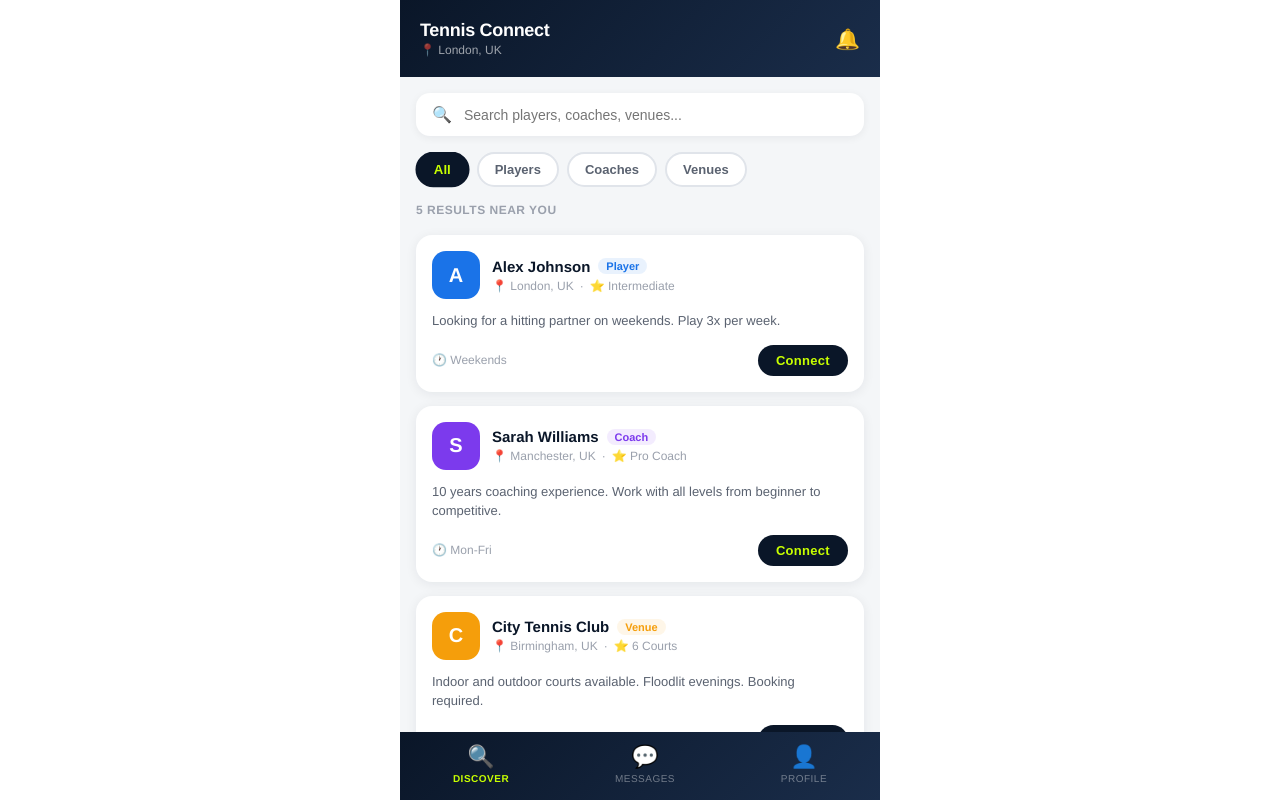
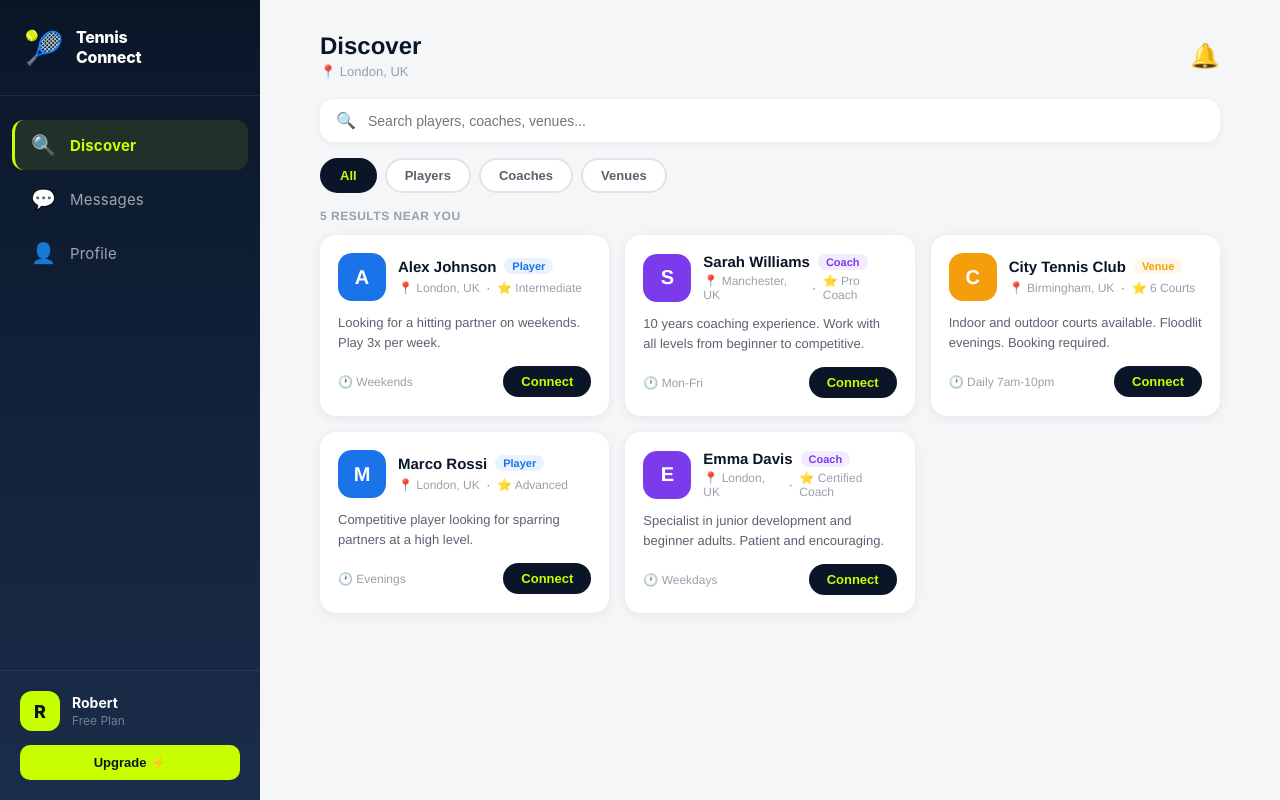
Before and after one commit to betukerrobert/tennis-connect, a React (Create React App) app: page /discovery in a window 1280 px wide. Shown: the top 800 px of the page. Built offline with nearby package versions, Linux system fonts and the light colour scheme.

Commit message:
redesign all pages and add video background

```diff
--- a/src/App.js
+++ b/src/App.js
@@ -1,4 +1,5 @@
 import { BrowserRouter, Routes, Route } from 'react-router-dom';
+import Layout from './components/Layout';
 import Home from './pages/Home';
 import Signup from './pages/Signup';
 import Login from './pages/Login';
@@ -10,6 +11,7 @@ import Chat from './pages/Chat';
 function App() {
   return (
     <BrowserRouter>
+      <Layout>
         <Routes>
           <Route path="/" element={<Home />} />
           <Route path="/signup/:role" element={<Signup />} />
@@ -19,6 +21,7 @@ function App() {
           <Route path="/messages" element={<Messages />} />
           <Route path="/chat/:id" element={<Chat />} />
         </Routes>
+      </Layout>
     </BrowserRouter>
   );
 }
--- /dev/null
+++ b/src/components/Layout.js
@@ -0,0 +1,270 @@
+import { useNavigate, useLocation } from 'react-router-dom';
+import { useState, useEffect } from 'react';
+
+function Layout({ children }) {
+  const navigate = useNavigate();
+  const location = useLocation();
+  const [isDesktop, setIsDesktop] = useState(window.innerWidth >= 768);
+
+  useEffect(() => {
+    const handleResize = () => setIsDesktop(window.innerWidth >= 768);
+    window.addEventListener('resize', handleResize);
+    return () => window.removeEventListener('resize', handleResize);
+  }, []);
+
+  const navItems = [
+    { path: '/discovery', icon: '🔍', label: 'Discover' },
+    { path: '/messages', icon: '💬', label: 'Messages' },
+    { path: '/profile', icon: '👤', label: 'Profile' },
+  ];
+
+  const isActive = (path) => location.pathname === path;
+
+  // Pages that don't show navigation
+  const noNavPages = ['/', '/login', '/signup/player', '/signup/coach', '/signup/venue'];
+  const showNav = !noNavPages.includes(location.pathname) && !location.pathname.startsWith('/signup');
+
+  if (!showNav) return <div>{children}</div>;
+
+  if (isDesktop) {
+    return (
+      <div style={styles.desktopWrapper}>
+
+        {/* SIDEBAR */}
+        <div style={styles.sidebar}>
+          <div style={styles.sidebarLogo} onClick={() => navigate('/discovery')}>
+            <span style={styles.logoIcon}>🎾</span>
+            <span style={styles.logoText}>Tennis<br/>Connect</span>
+          </div>
+
+          <nav style={styles.sidebarNav}>
+            {navItems.map(item => (
+              <div
+                key={item.path}
+                style={{
+                  ...styles.sidebarNavItem,
+                  backgroundColor: isActive(item.path) ? 'rgba(200,255,0,0.1)' : 'transparent',
+                  borderLeft: isActive(item.path) ? '3px solid #c8ff00' : '3px solid transparent',
+                }}
+                onClick={() => navigate(item.path)}
+              >
+                <span style={styles.sidebarNavIcon}>{item.icon}</span>
+                <span style={{
+                  ...styles.sidebarNavLabel,
+                  color: isActive(item.path) ? '#c8ff00' : 'rgba(255,255,255,0.6)',
+                  fontWeight: isActive(item.path) ? '700' : '400',
+                }}>
+                  {item.label}
+                </span>
+              </div>
+            ))}
+          </nav>
+
+          <div style={styles.sidebarFooter}>
+            <div style={styles.sidebarProfile}>
+              <div style={styles.sidebarAvatar}>R</div>
+              <div>
+                <p style={styles.sidebarName}>Robert</p>
+                <p style={styles.sidebarPlan}>Free Plan</p>
+              </div>
+            </div>
+            <button style={styles.upgradeBtn} onClick={() => navigate('/profile')}>
+              Upgrade ⚡
+            </button>
+          </div>
+        </div>
+
+        {/* MAIN CONTENT */}
+        <div style={styles.desktopMain}>
+          <div style={styles.desktopContent}>
+            {children}
+          </div>
+        </div>
+
+      </div>
+    );
+  }
+
+  // MOBILE layout
+  return (
+    <div style={styles.mobileWrapper}>
+      {children}
+      <div style={styles.bottomNav}>
+        {navItems.map(item => (
+          <div
+            key={item.path}
+            style={styles.navItem}
+            onClick={() => navigate(item.path)}
+          >
+            <span style={styles.navIcon}>{item.icon}</span>
+            <span style={{
+              ...styles.navLabel,
+              color: isActive(item.path) ? '#c8ff00' : 'rgba(255,255,255,0.4)',
+              fontWeight: isActive(item.path) ? 'bold' : 'normal',
+            }}>
+              {item.label}
+            </span>
+          </div>
+        ))}
+      </div>
+    </div>
+  );
+}
+
+const styles = {
+  // DESKTOP
+  desktopWrapper: {
+    display: 'flex',
+    minHeight: '100vh',
+    backgroundColor: '#f4f6f8',
+  },
+  sidebar: {
+    width: '260px',
+    minHeight: '100vh',
+    background: 'linear-gradient(180deg, #0a1628 0%, #1a2d4a 100%)',
+    display: 'flex',
+    flexDirection: 'column',
+    position: 'fixed',
+    top: 0,
+    left: 0,
+    bottom: 0,
+    zIndex: 100,
+  },
+  sidebarLogo: {
+    display: 'flex',
+    alignItems: 'center',
+    gap: '12px',
+    padding: '28px 24px',
+    cursor: 'pointer',
+    borderBottom: '1px solid rgba(255,255,255,0.08)',
+    marginBottom: '16px',
+  },
+  logoIcon: {
+    fontSize: '32px',
+  },
+  logoText: {
+    color: 'white',
+    fontSize: '16px',
+    fontWeight: '800',
+    lineHeight: '1.2',
+    letterSpacing: '-0.3px',
+  },
+  sidebarNav: {
+    flex: 1,
+    padding: '8px 12px',
+    display: 'flex',
+    flexDirection: 'column',
+    gap: '4px',
+  },
+  sidebarNavItem: {
+    display: 'flex',
+    alignItems: 'center',
+    gap: '14px',
+    padding: '13px 16px',
+    borderRadius: '12px',
+    cursor: 'pointer',
+    transition: 'all 0.15s ease',
+  },
+  sidebarNavIcon: {
+    fontSize: '20px',
+  },
+  sidebarNavLabel: {
+    fontSize: '15px',
+    letterSpacing: '0.2px',
+  },
+  sidebarFooter: {
+    padding: '20px',
+    borderTop: '1px solid rgba(255,255,255,0.08)',
+    display: 'flex',
+    flexDirection: 'column',
+    gap: '14px',
+  },
+  sidebarProfile: {
+    display: 'flex',
+    alignItems: 'center',
+    gap: '12px',
+  },
+  sidebarAvatar: {
+    width: '40px',
+    height: '40px',
+    borderRadius: '12px',
+    backgroundColor: '#c8ff00',
+    color: '#0a1628',
+    display: 'flex',
+    alignItems: 'center',
+    justifyContent: 'center',
+    fontSize: '18px',
+    fontWeight: '800',
+    flexShrink: 0,
+  },
+  sidebarName: {
+    color: 'white',
+    fontSize: '14px',
+    fontWeight: '700',
+    margin: '0 0 2px 0',
+  },
+  sidebarPlan: {
+    color: 'rgba(255,255,255,0.4)',
+    fontSize: '12px',
+    margin: '0',
+  },
+  upgradeBtn: {
+    backgroundColor: '#c8ff00',
+    color: '#0a1628',
+    padding: '10px',
+    borderRadius: '10px',
+    border: 'none',
+    fontSize: '13px',
+    fontWeight: '800',
+    cursor: 'pointer',
+    width: '100%',
+  },
+  desktopMain: {
+    marginLeft: '260px',
+    flex: 1,
+    minHeight: '100vh',
+    backgroundColor: '#f4f6f8',
+  },
+  desktopContent: {
+    maxWidth: '900px',
+    margin: '0 auto',
+    padding: '32px 32px',
+  },
+
+  // MOBILE
+  mobileWrapper: {
+    maxWidth: '480px',
+    margin: '0 auto',
+    backgroundColor: '#f4f6f8',
+    minHeight: '100vh',
+    paddingBottom: '80px',
+  },
+  bottomNav: {
+    position: 'fixed',
+    bottom: '0',
+    width: '100%',
+    maxWidth: '480px',
+    background: 'linear-gradient(135deg, #0a1628 0%, #1a2d4a 100%)',
+    display: 'flex',
+    justifyContent: 'space-around',
+    padding: '12px 0 16px 0',
+    zIndex: 100,
+  },
+  navItem: {
+    display: 'flex',
+    flexDirection: 'column',
+    alignItems: 'center',
+    cursor: 'pointer',
+    gap: '3px',
+  },
+  navIcon: {
+    fontSize: '22px',
+  },
+  navLabel: {
+    fontSize: '10px',
+    textTransform: 'uppercase',
+    letterSpacing: '0.5px',
+  },
+};
+
+export default Layout;
--- a/src/pages/Discovery.js
+++ b/src/pages/Discovery.js
@@ -1,5 +1,4 @@
 import { useState } from 'react';
-import { useNavigate } from 'react-router-dom';
 import { theme, roleColors, roleLabels } from '../theme';
 
 const DUMMY_USERS = [
@@ -11,7 +10,6 @@ const DUMMY_USERS = [
 ];
 
 function Discovery() {
-  const navigate = useNavigate();
   const [filter, setFilter] = useState('all');
   const [pressed, setPressed] = useState(null);
 
@@ -27,9 +25,9 @@ function Discovery() {
   return (
     <div style={styles.container}>
 
-      <div style={styles.header}>
+      <div style={styles.topBar}>
         <div>
-          <h1 style={styles.logo}>Tennis Connect</h1>
+          <h1 style={styles.pageTitle}>Discover</h1>
           <p style={styles.location}>📍 London, UK</p>
         </div>
         <div style={styles.notifBtn}>🔔</div>
@@ -49,7 +47,6 @@ function Discovery() {
               backgroundColor: filter === f.id ? theme.colors.primary : 'white',
               color: filter === f.id ? theme.colors.accent : theme.colors.gray600,
               border: filter === f.id ? `2px solid ${theme.colors.primary}` : '2px solid #e0e4ea',
-              transform: filter === f.id ? 'scale(1.02)' : 'scale(1)',
               transition: 'all 0.15s ease',
             }}
             onClick={() => setFilter(f.id)}
@@ -59,8 +56,9 @@ function Discovery() {
         ))}
       </div>
 
+      <p style={styles.resultsCount}>{filtered.length} results near you</p>
+
       <div style={styles.feed}>
-        <p style={styles.resultsCount}>{filtered.length} results near you</p>
         {filtered.map(user => (
           <div
             key={user.id}
@@ -91,32 +89,13 @@ function Discovery() {
                 </div>
               </div>
             </div>
-
             <p style={styles.cardBio}>{user.bio}</p>
-
             <div style={styles.cardFooter}>
               <span style={styles.availability}>🕐 {user.available}</span>
-              <button style={styles.connectBtn}>
-                Connect
-              </button>
+              <button style={styles.connectBtn}>Connect</button>
             </div>
           </div>
         ))}
-      </div>
-
-      <div style={styles.bottomNav}>
-        <div style={styles.navItem}>
-          <span style={styles.navIcon}>🔍</span>
-          <span style={styles.navLabelActive}>Discover</span>
-        </div>
-        <div style={styles.navItem} onClick={() => navigate('/messages')}>
-          <span style={styles.navIcon}>💬</span>
-          <span style={styles.navLabel}>Messages</span>
-        </div>
-        <div style={styles.navItem} onClick={() => navigate('/profile')}>
-          <span style={styles.navIcon}>👤</span>
-          <span style={styles.navLabel}>Profile</span>
-        </div>
       </div>
 
     </div>
@@ -126,37 +105,29 @@ function Discovery() {
 const styles = {
   container: {
     fontFamily: "'Helvetica Neue', Arial, sans-serif",
-    maxWidth: '480px',
-    margin: '0 auto',
-    backgroundColor: '#f4f6f8',
-    minHeight: '100vh',
-    paddingBottom: '80px',
   },
-  header: {
-    background: 'linear-gradient(135deg, #0a1628 0%, #1a2d4a 100%)',
-    padding: '20px',
+  topBar: {
     display: 'flex',
     justifyContent: 'space-between',
     alignItems: 'center',
+    marginBottom: '20px',
   },
-  logo: {
-    color: 'white',
-    fontSize: '18px',
+  pageTitle: {
+    fontSize: '24px',
     fontWeight: '800',
-    margin: '0 0 2px 0',
-    letterSpacing: '-0.3px',
+    color: '#0a1628',
+    margin: '0 0 4px 0',
   },
   location: {
-    color: 'rgba(255,255,255,0.6)',
-    fontSize: '12px',
+    color: '#9aa0ac',
+    fontSize: '13px',
     margin: '0',
   },
   notifBtn: {
-    fontSize: '20px',
+    fontSize: '24px',
     cursor: 'pointer',
   },
   searchBar: {
-    margin: '16px',
     backgroundColor: 'white',
     borderRadius: '14px',
     display: 'flex',
@@ -164,6 +135,7 @@ const styles = {
     padding: '12px 16px',
     gap: '10px',
     boxShadow: '0 2px 8px rgba(10,22,40,0.06)',
+    marginBottom: '16px',
   },
   searchIcon: {
     fontSize: '16px',
@@ -179,36 +151,33 @@ const styles = {
   filterRow: {
     display: 'flex',
     gap: '8px',
-    padding: '0 16px 16px 16px',
-    overflowX: 'auto',
+    marginBottom: '16px',
+    flexWrap: 'wrap',
   },
   filterBtn: {
-    padding: '8px 16px',
+    padding: '8px 18px',
     borderRadius: '999px',
     fontSize: '13px',
     cursor: 'pointer',
     fontWeight: '700',
-    whiteSpace: 'nowrap',
-    flexShrink: 0,
-  },
-  feed: {
-    padding: '0 16px',
-    display: 'flex',
-    flexDirection: 'column',
-    gap: '14px',
   },
   resultsCount: {
     fontSize: '12px',
     color: '#9aa0ac',
-    margin: '0 0 4px 0',
+    margin: '0 0 12px 0',
     fontWeight: '600',
     textTransform: 'uppercase',
     letterSpacing: '0.5px',
   },
+  feed: {
+    display: 'grid',
+    gridTemplateColumns: 'repeat(auto-fill, minmax(280px, 1fr))',
+    gap: '16px',
+  },
   card: {
     backgroundColor: 'white',
     borderRadius: '16px',
-    padding: '16px',
+    padding: '18px',
     boxShadow: '0 2px 12px rgba(10,22,40,0.07)',
     cursor: 'pointer',
   },
@@ -238,6 +207,7 @@ const styles = {
     alignItems: 'center',
     gap: '8px',
     marginBottom: '4px',
+    flexWrap: 'wrap',
   },
   cardName: {
     margin: '0',
@@ -262,7 +232,6 @@ const styles = {
   },
   metaDot: {
     color: '#9aa0ac',
-    fontSize: '12px',
   },
   cardBio: {
     fontSize: '13px',
@@ -288,41 +257,6 @@ const styles = {
     fontSize: '13px',
     fontWeight: '800',
     cursor: 'pointer',
-    letterSpacing: '0.3px',
-  },
-  bottomNav: {
-    position: 'fixed',
-    bottom: '0',
-    width: '100%',
-    maxWidth: '480px',
-    background: 'linear-gradient(135deg, #0a1628 0%, #1a2d4a 100%)',
-    display: 'flex',
-    justifyContent: 'space-around',
-    padding: '12px 0 16px 0',
-    zIndex: 100,
-  },
-  navItem: {
-    display: 'flex',
-    flexDirection: 'column',
-    alignItems: 'center',
-    cursor: 'pointer',
-    gap: '3px',
-  },
-  navIcon: {
-    fontSize: '22px',
-  },
-  navLabel: {
-    fontSize: '10px',
-    color: 'rgba(255,255,255,0.4)',
-    textTransform: 'uppercase',
-    letterSpacing: '0.5px',
-  },
-  navLabelActive: {
-    fontSize: '10px',
-    color: '#c8ff00',
-    textTransform: 'uppercase',
-    letterSpacing: '0.5px',
-    fontWeight: 'bold',
   },
 };
 
```
Lines whose indentation alone changed are shown as unchanged.
